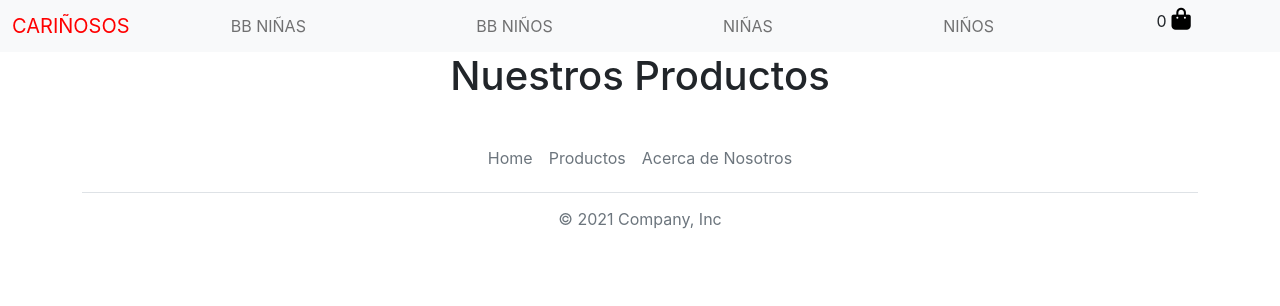
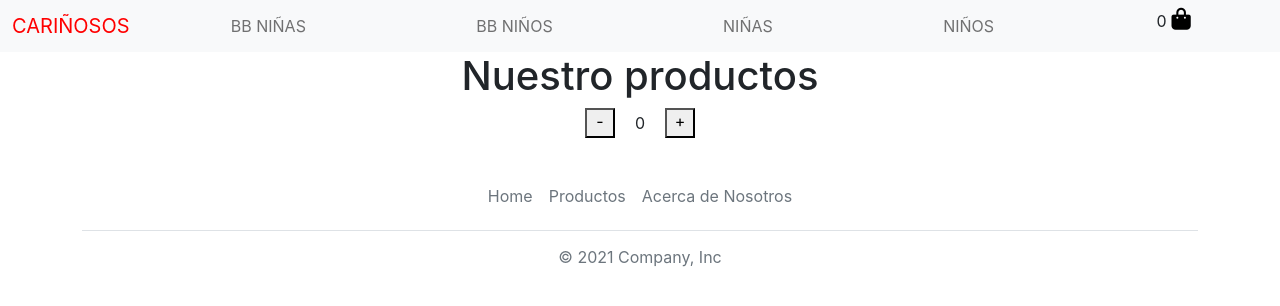
Before and after one commit to adrian-mendez/e-shop, a React (Create React App) app: page / in a window 1280 px wide. Shown: the top 306 px of the page. Built offline with nearby package versions, Linux system fonts and the light colour scheme.

Commit message:
add ItemCount

```diff
--- a/src/App.js
+++ b/src/App.js
@@ -5,6 +5,7 @@ import NavBar from './components/NavBar/NavBar';
 import Footer from './components/Footer/Footer';
 import CartWidget from  './components/CartWidget/CartWidget';
 import ItemListContainer from './components/ItemListContainer/ItemListContainer';
+
 
 //ejemplo
 
@@ -22,6 +23,8 @@ const App = () => {
 
       </header>
       <ItemListContainer/>
+
+
       <Footer/>
     </div>
   );
--- a/src/components/Footer/Footer.js
+++ b/src/components/Footer/Footer.js
@@ -10,7 +10,7 @@ const Footer = () => {
 
             <li className="nav-item"><a href="#" className="nav-link px-2 text-muted">Acerca de Nosotros</a></li>
           </ul>
-          <p class="text-center text-muted">&copy; 2021 Company, Inc</p>
+          <p className="text-center text-muted">&copy; 2021 Company, Inc</p>
         </footer>
       </div>
 
--- /dev/null
+++ b/src/components/ItemCount/ItemCount.css
@@ -0,0 +1,20 @@
+.ItemCount {
+    display: flex;
+    justify-content: center;
+    align-items: center;
+
+
+
+}
+.ItemCount p {
+    width: 50px;
+    margin: auto 0;
+
+}
+.buttonCart {
+    display: flex;
+    justify-content: center;
+    width: 30px;
+    height: 30px;
+
+}
--- /dev/null
+++ b/src/components/ItemCount/ItemCount.js
@@ -0,0 +1,26 @@
+import { useState } from "react";
+import "./ItemCount.css";
+
+const ItemCount = () => {
+  const [count, setCount] = useState(0);
+
+  const substract = () => {
+      if(count <= 0) {
+          console.log('nada')
+      } else {
+          setCount(count - 1)
+      }
+  }
+
+  return (
+    <>
+      <div className="ItemCount">
+        <button className="buttonCart" onClick={substract}>-</button>
+        <p>{count}</p>
+        <button className="buttonCart" onClick={() => setCount(count + 1)}>+</button>
+      </div>
+    </>
+  );
+};
+
+export default ItemCount;
--- a/src/components/ItemListContainer/ItemListContainer.js
+++ b/src/components/ItemListContainer/ItemListContainer.js
@@ -1,9 +1,11 @@
 import './ItemListContainer.css'
+import ItemCount from '../ItemCount/ItemCount';
 
 const ItemListContainer = () => {
-    return (
-        <h1>Nuestros Productos</h1>
-    )
+    return <>
+       <h1>Nuestro productos</h1>
+       <ItemCount/>
+    </>
 }
 
 export default ItemListContainer;
```
